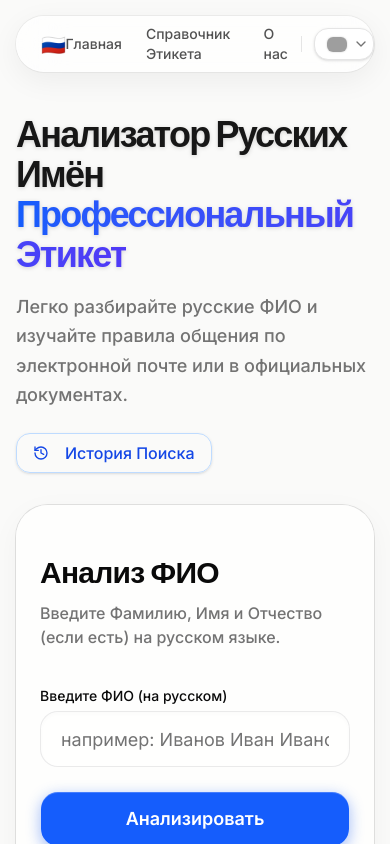
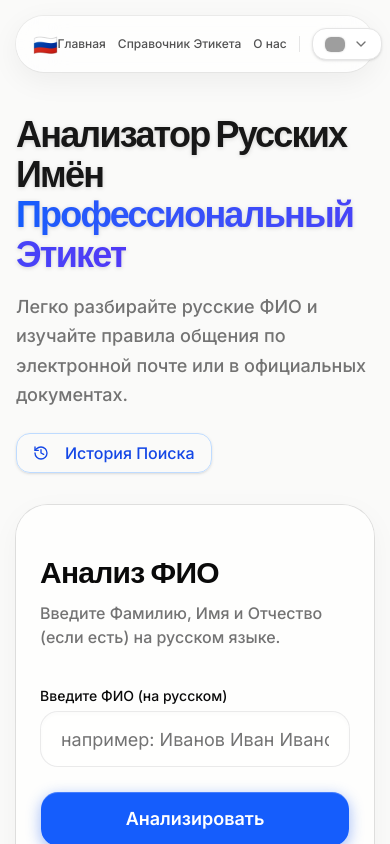
Before and after one commit to htungitmo420/kmu-project, a Next.js app: page / in a window 390 px wide. Shown: the top 844 px of the page. Built offline with nearby package versions, Linux system fonts and the light colour scheme; grey boxes are pictures that could not be loaded; a web font is replaced by a local one.

Commit message:
fix: fix mobile application layout

```diff
--- a/src/app/layout.tsx
+++ b/src/app/layout.tsx
@@ -41,7 +41,7 @@ export default function RootLayout({
       <body className={`${inter.className} ${playfair.variable} min-h-screen bg-stone-50 dark:bg-neutral-950 text-neutral-900 dark:text-neutral-50 selection:bg-blue-200 selection:text-blue-900 dark:selection:bg-blue-900/40 dark:selection:text-blue-100`}>
         <I18nProvider>
           <header className="fixed top-4 left-1/2 -translate-x-1/2 z-50 w-full max-w-3xl px-4 transition-all duration-300">
-            <div className="flex h-14 items-center justify-between px-6 rounded-full bg-white/70 dark:bg-neutral-900/70 backdrop-blur-xl border border-white/40 dark:border-white/10 shadow-[0_8px_30px_rgb(0,0,0,0.06)] dark:shadow-[0_8px_30px_rgb(255,255,255,0.03)] ring-1 ring-neutral-900/5 dark:ring-white/10">
+            <div className="flex h-14 items-center justify-between px-4 sm:px-6 rounded-full bg-white/70 dark:bg-neutral-900/70 backdrop-blur-xl border border-white/40 dark:border-white/10 shadow-[0_8px_30px_rgb(0,0,0,0.06)] dark:shadow-[0_8px_30px_rgb(255,255,255,0.03)] ring-1 ring-neutral-900/5 dark:ring-white/10">
               <Link href="/" className="flex items-center space-x-2 font-bold text-xl text-blue-700 dark:text-blue-400 font-[family-name:var(--font-playfair)] tracking-tight hover:scale-105 active:scale-95 transition-transform">
                 🇷🇺 <span className="hidden sm:inline-block">FIO Parser</span>
               </Link>
--- a/src/components/header-nav.tsx
+++ b/src/components/header-nav.tsx
@@ -7,14 +7,14 @@ export function HeaderNav() {
   const { t } = useTranslations();
 
   return (
-    <nav className="flex items-center space-x-6 text-sm font-medium">
-      <Link href="/" className="transition-colors text-neutral-600 hover:text-blue-600 dark:text-neutral-400 dark:hover:text-blue-400">
+    <nav className="flex items-center space-x-3 sm:space-x-6 text-xs sm:text-sm font-medium">
+      <Link href="/" className="whitespace-nowrap transition-colors text-neutral-600 hover:text-blue-600 dark:text-neutral-400 dark:hover:text-blue-400">
         {t('nav.home') || 'Trang chủ'}
       </Link>
-      <Link href="/wiki" className="transition-colors text-neutral-600 hover:text-blue-600 dark:text-neutral-400 dark:hover:text-blue-400">
+      <Link href="/wiki" className="whitespace-nowrap transition-colors text-neutral-600 hover:text-blue-600 dark:text-neutral-400 dark:hover:text-blue-400">
         {t('nav.wiki') || 'Cẩm nang'}
       </Link>
-      <Link href="/about" className="transition-colors text-neutral-600 hover:text-blue-600 dark:text-neutral-400 dark:hover:text-blue-400">
+      <Link href="/about" className="whitespace-nowrap transition-colors text-neutral-600 hover:text-blue-600 dark:text-neutral-400 dark:hover:text-blue-400">
         {t('nav.about') || 'Giới thiệu'}
       </Link>
     </nav>
```
